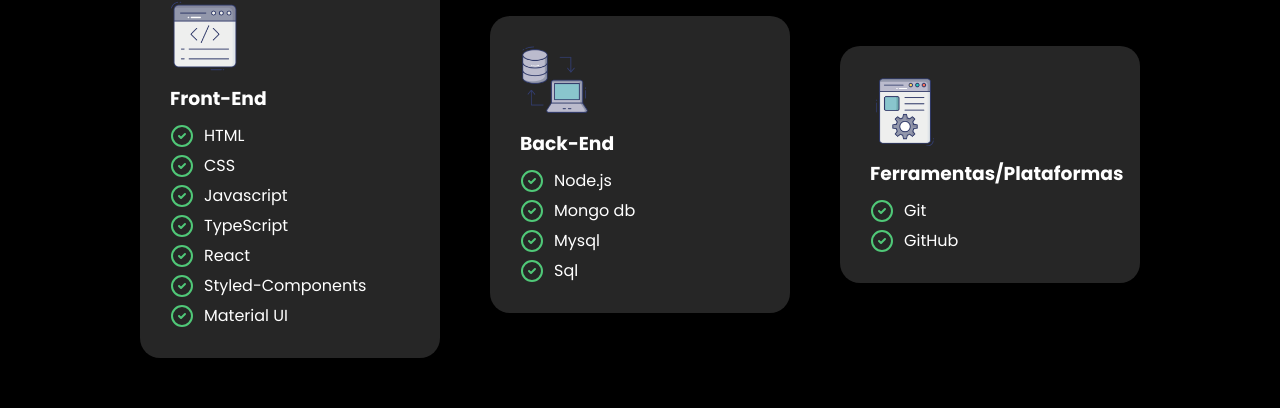
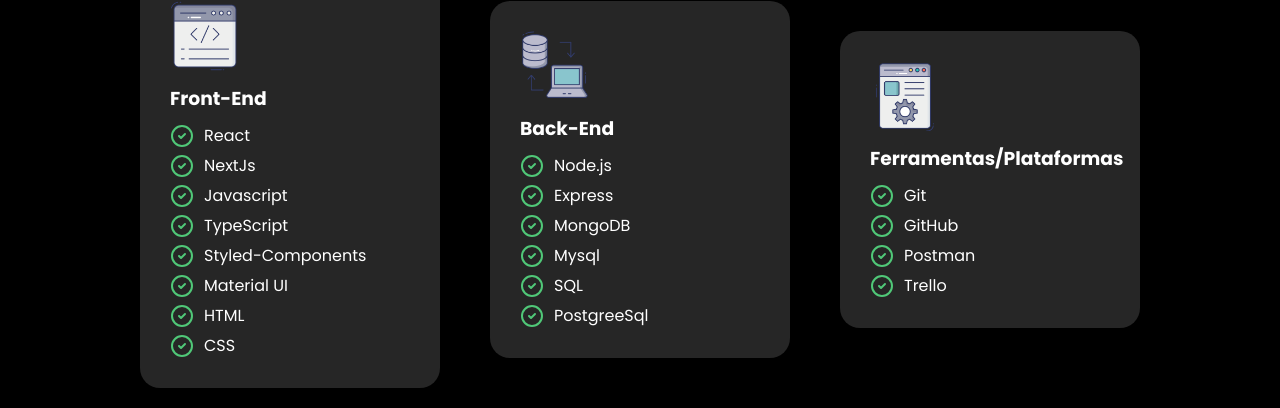
Before and after one commit to ryanmarinhodev/Portfolio-Ryan, a React (Create React App) app: page / in a window 1280 px wide. Shown: the part 1419-1827 px from the top of the page. Built offline with nearby package versions, Linux system fonts and the light colour scheme.

Commit message:
Atualizando as hard skills

```diff
--- a/src/Components/Skills/index.jsx
+++ b/src/Components/Skills/index.jsx
@@ -1,37 +1,50 @@
-import './skills.css';
-import SkillsCard from './skillsCard';
+import "./skills.css";
+import SkillsCard from "./skillsCard";
 
-import logoFront from '../../img/logo-frontend1.png';
-import logoBack from '../../img/logo-backend.png';
-import logoFerramentas from '../../img/logo-ferramentas.png'
+import logoFront from "../../img/logo-frontend1.png";
+import logoBack from "../../img/logo-backend.png";
+import logoFerramentas from "../../img/logo-ferramentas.png";
 
 export default function Skills() {
   return (
-        <section className='limitar-secao secao-skills'>
+    <section className="limitar-secao secao-skills">
       <h4>Tecnologias</h4>
       <h2>Minhas Skills</h2>
-            <div className='secao-card-skills'>
+      <div className="secao-card-skills">
         <SkillsCard
           imagem={logoFront}
-                    descricao='Front-End'
-                    tecnologias={
-                        ['HTML', 'CSS', 'Javascript', 'TypeScript', 'React', 'Styled-Components', 'Material UI'
-                        ]
-                    }
+          descricao="Front-End"
+          tecnologias={[
+            "React",
+            "NextJs",
+            "Javascript",
+            "TypeScript",
+            "Styled-Components",
+            "Material UI",
+            "HTML",
+            "CSS",
+          ]}
         />
 
         <SkillsCard
           imagem={logoBack}
-                    descricao='Back-End'
-                    tecnologias={['Node.js', 'Mongo db', 'Mysql', 'Sql']}
+          descricao="Back-End"
+          tecnologias={[
+            "Node.js",
+            "Express",
+            "MongoDB",
+            "Mysql",
+            "SQL",
+            "PostgreeSql",
+          ]}
         />
 
         <SkillsCard
           imagem={logoFerramentas}
-                    descricao='Ferramentas/Plataformas'
-                    tecnologias={['Git', 'GitHub']}
+          descricao="Ferramentas/Plataformas"
+          tecnologias={["Git", "GitHub", "Postman", "Trello"]}
         />
       </div>
-        </section >
-    )
+    </section>
+  );
 }
```
Lines whose indentation alone changed are shown as unchanged.
